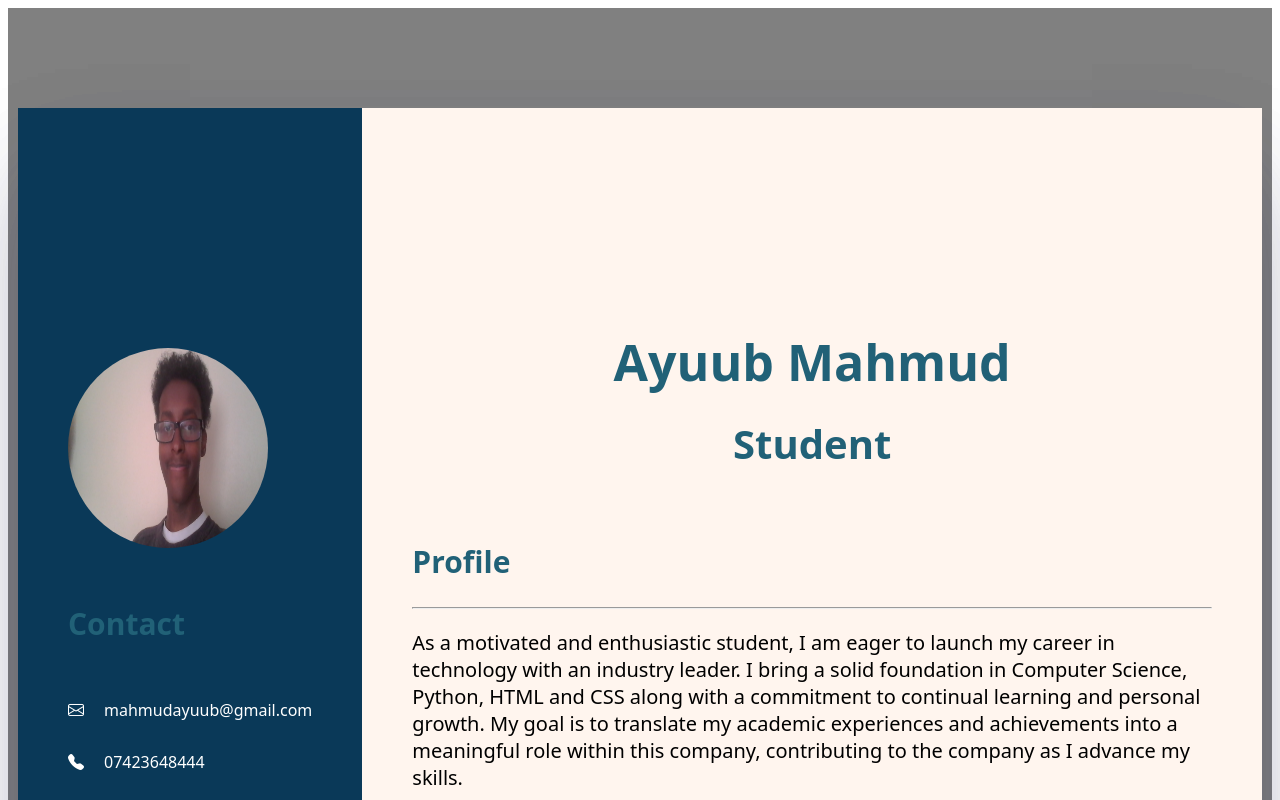
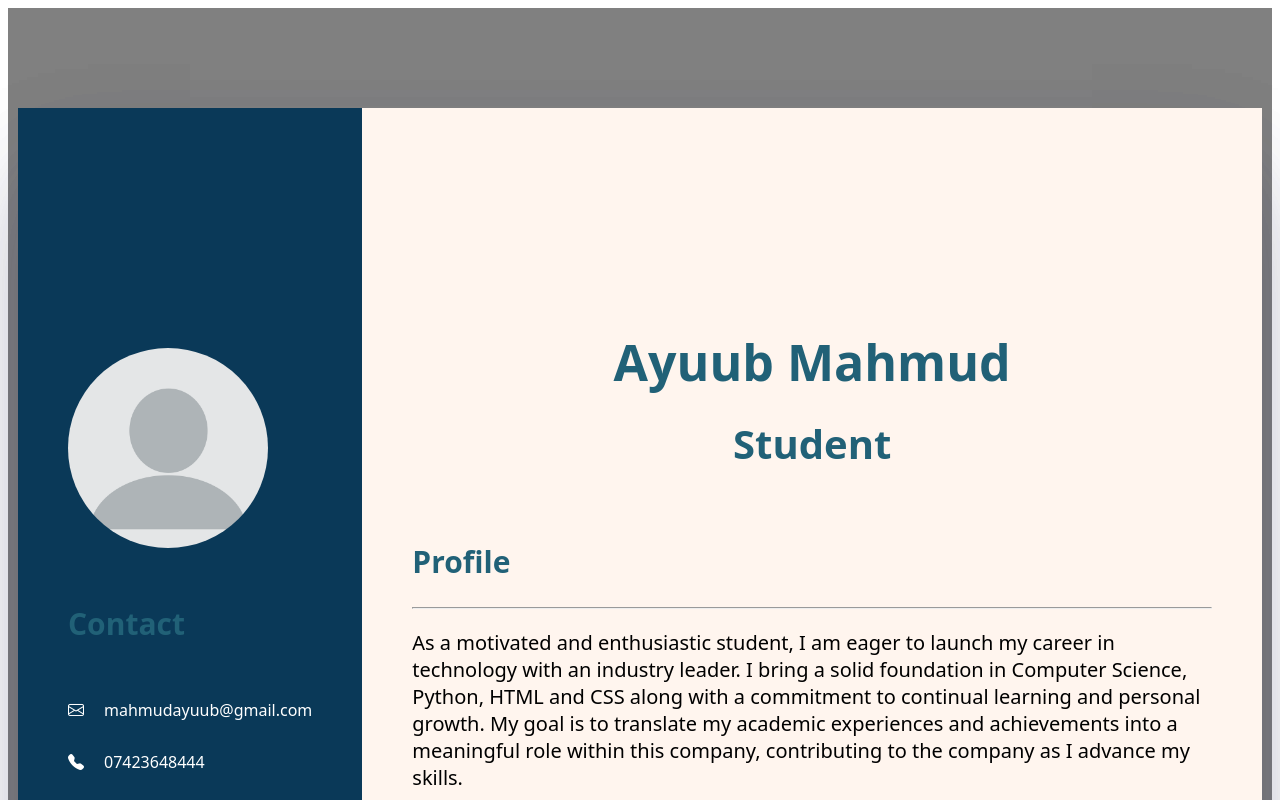
Before and after one commit to Ayuub-m/cv-website., a plain HTML site: page index.html in a window 1280 px wide. Shown: the top 800 px of the page. Drawn offline with nearby package versions, Linux system fonts and the light colour scheme.

Commit message:
Update profile image source in index.html

```diff
--- a/index.html
+++ b/index.html
@@ -158,7 +158,7 @@
                 <div class="left_box_content_main">
 
                     <div class="inside_boxes">
-                        <img class="profile_img" src="Ayuub.jpg" alt="">
+                        <img class="profile_img" src="Random2.png" alt="">
                     </div>
                     <h2 class="title2">Contact</h2>
                     <div class="inside_boxes">
```
